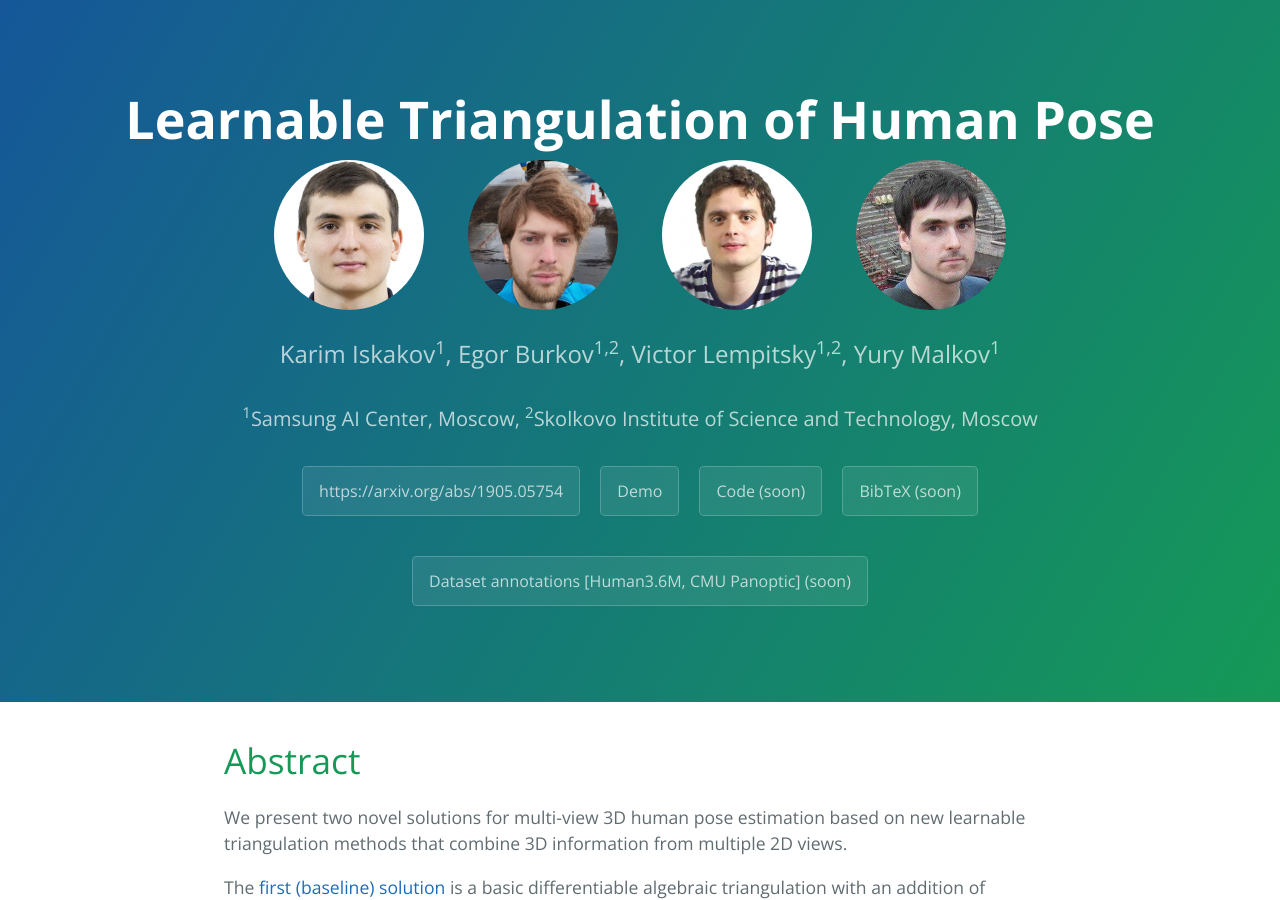
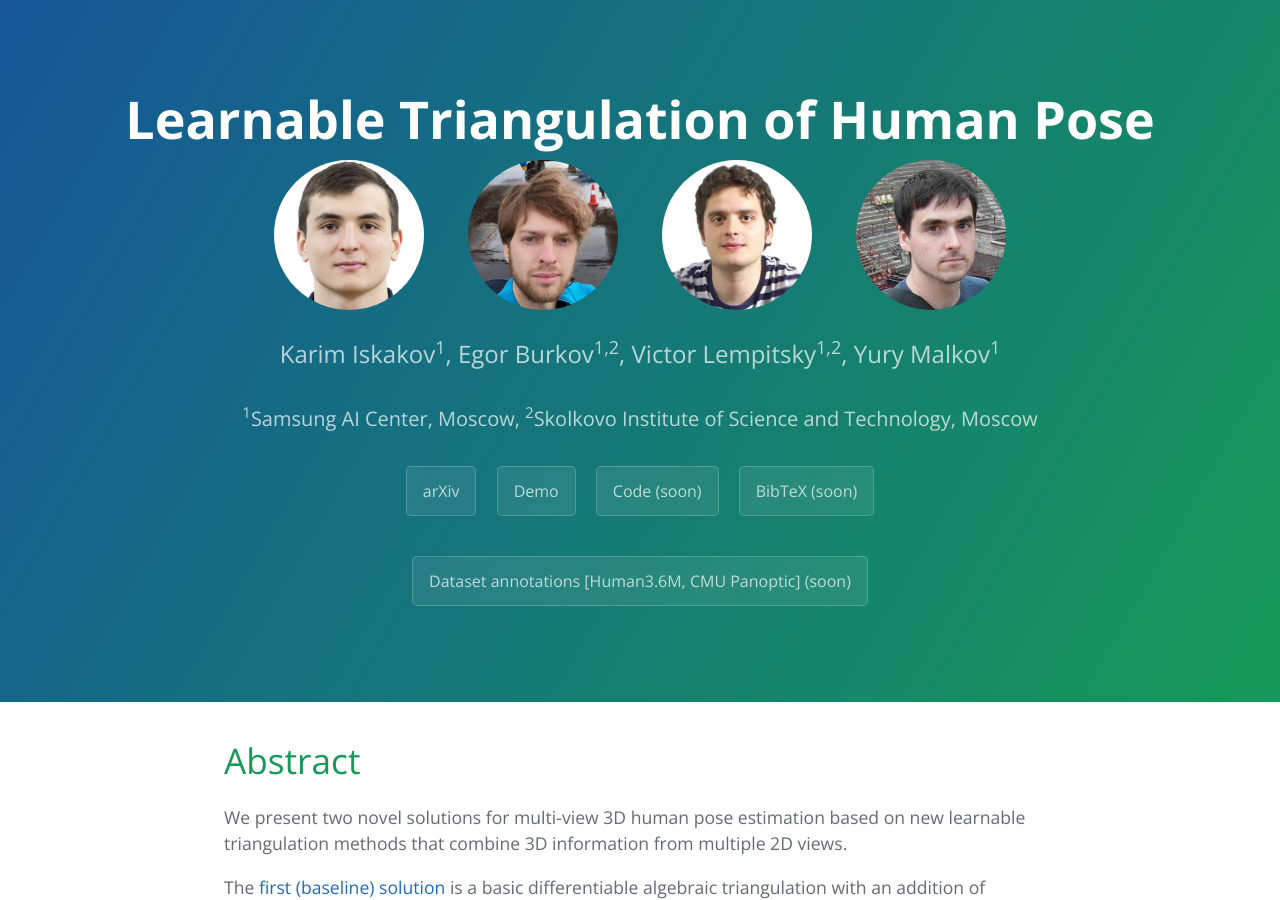
Before and after one commit to saic-violet/learnable-triangulation, a Jekyll site: the page built from index.md, in a window 1280 px wide and 900 px high. Built offline with Jekyll 4.4.1, drawn with Linux system fonts in a browser that asks for light colours; formulas are drawn with MathJax 3; our own code applies the rules of GitHub Pages for plain Markdown files.

Commit message:
Update page-header.html

```diff
--- a/_includes/page-header.html
+++ b/_includes/page-header.html
@@ -20,7 +20,7 @@
 
 
 
-  <a href="#" class="btn">https://arxiv.org/abs/1905.05754</a>
+  <a href="https://arxiv.org/abs/1905.05754" class="btn">arXiv</a>
   <a target="_blank" rel="noopener noreferrer" href="https://www.youtube.com/watch?v=z3f3aPSuhqg" class="btn">Demo</a>
   <a href="#" class="btn">Code (soon)</a>
   <a href="#bibtex" class="btn">BibTeX (soon)</a>
```
